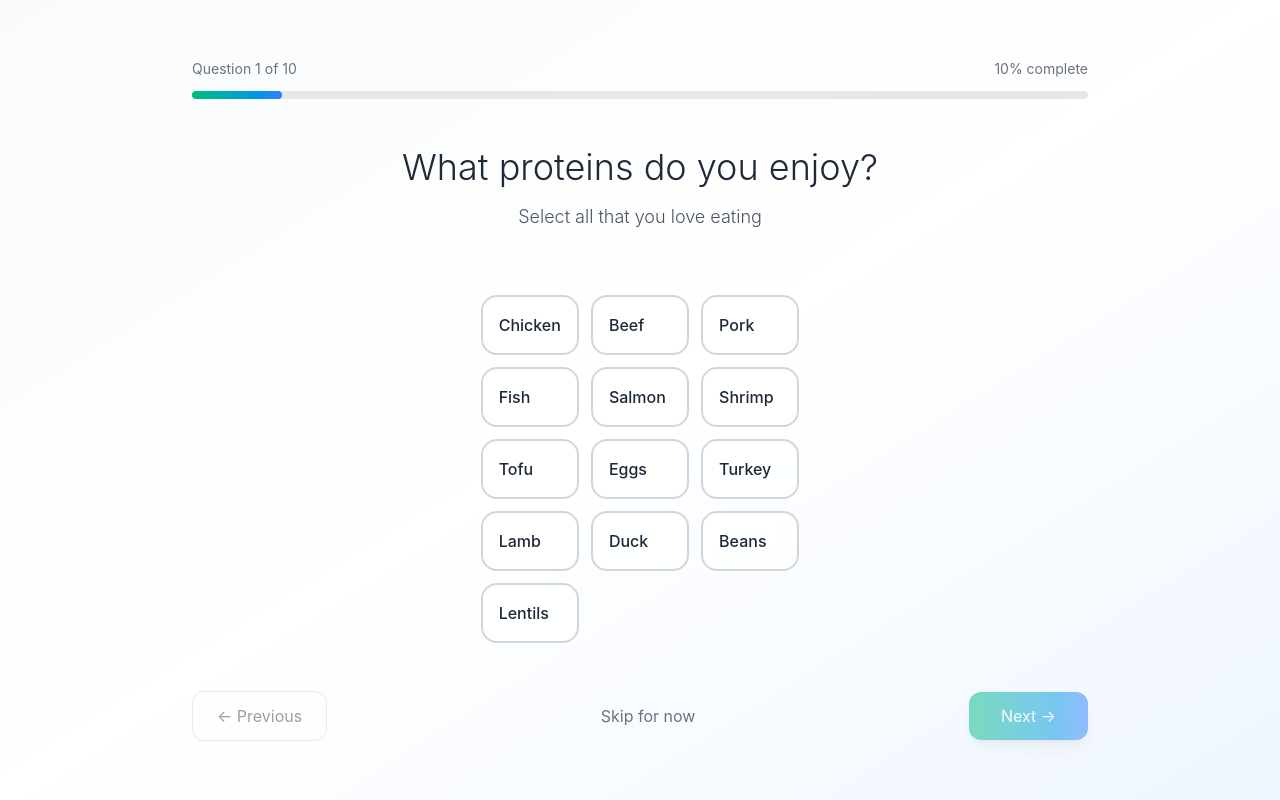
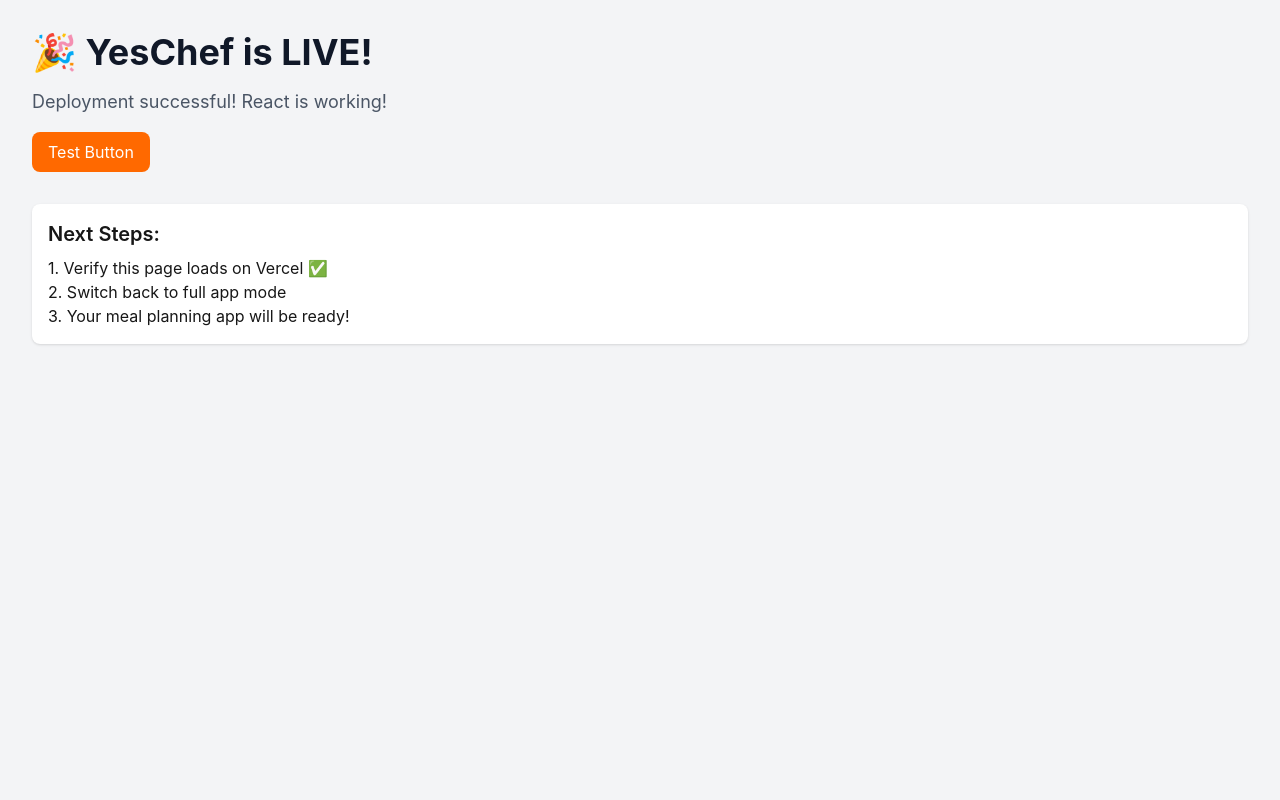
Before and after one commit to btc-chi/yeschef, a Next.js app: page / in a window 1280 px wide. Built offline with nearby package versions, Linux system fonts and the light colour scheme.

Commit message:
Deploy simple test page to verify 404 issue

```diff
--- a/src/app/page.tsx
+++ b/src/app/page.tsx
@@ -6,19 +6,25 @@ export default function Home() {
   console.log('Home page component rendering');
 
   // Simple test to see if React is working
-  const testMode = false; // Set to false to go back to normal app
+  const testMode = true; // Set to false to go back to normal app
 
   if (testMode) {
     return (
       <div className="min-h-screen bg-gray-100 p-8">
-        <h1 className="text-4xl font-bold text-gray-900 mb-4">yeschef - React Test</h1>
-        <p className="text-lg text-gray-600">If you can see this, React is working!</p>
+        <h1 className="text-4xl font-bold text-gray-900 mb-4">🎉 YesChef is LIVE!</h1>
+        <p className="text-lg text-gray-600">Deployment successful! React is working!</p>
         <button
           onClick={() => alert('JavaScript is working!')}
           className="mt-4 px-4 py-2 bg-orange-500 text-white rounded-lg hover:bg-orange-600"
         >
           Test Button
         </button>
+        <div className="mt-8 p-4 bg-white rounded-lg shadow">
+          <h2 className="text-xl font-semibold mb-2">Next Steps:</h2>
+          <p>1. Verify this page loads on Vercel ✅</p>
+          <p>2. Switch back to full app mode</p>
+          <p>3. Your meal planning app will be ready!</p>
+        </div>
       </div>
     );
   }
```
